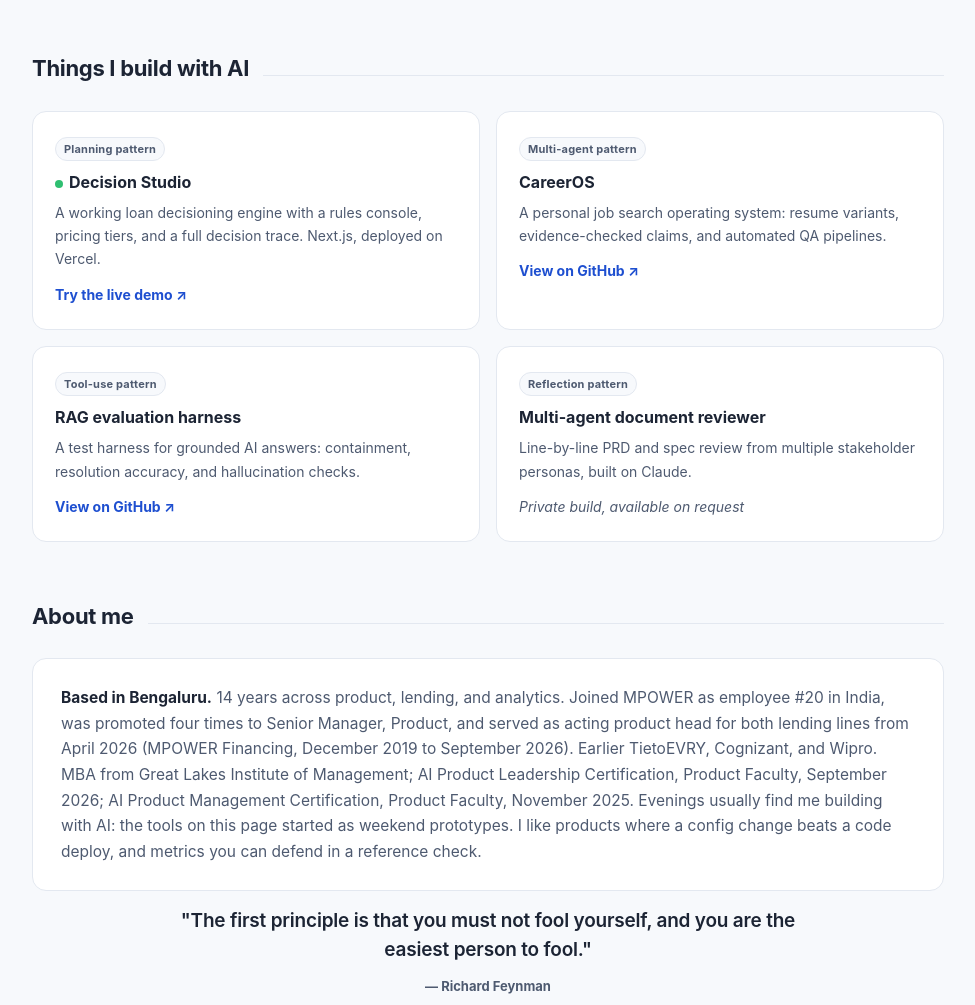
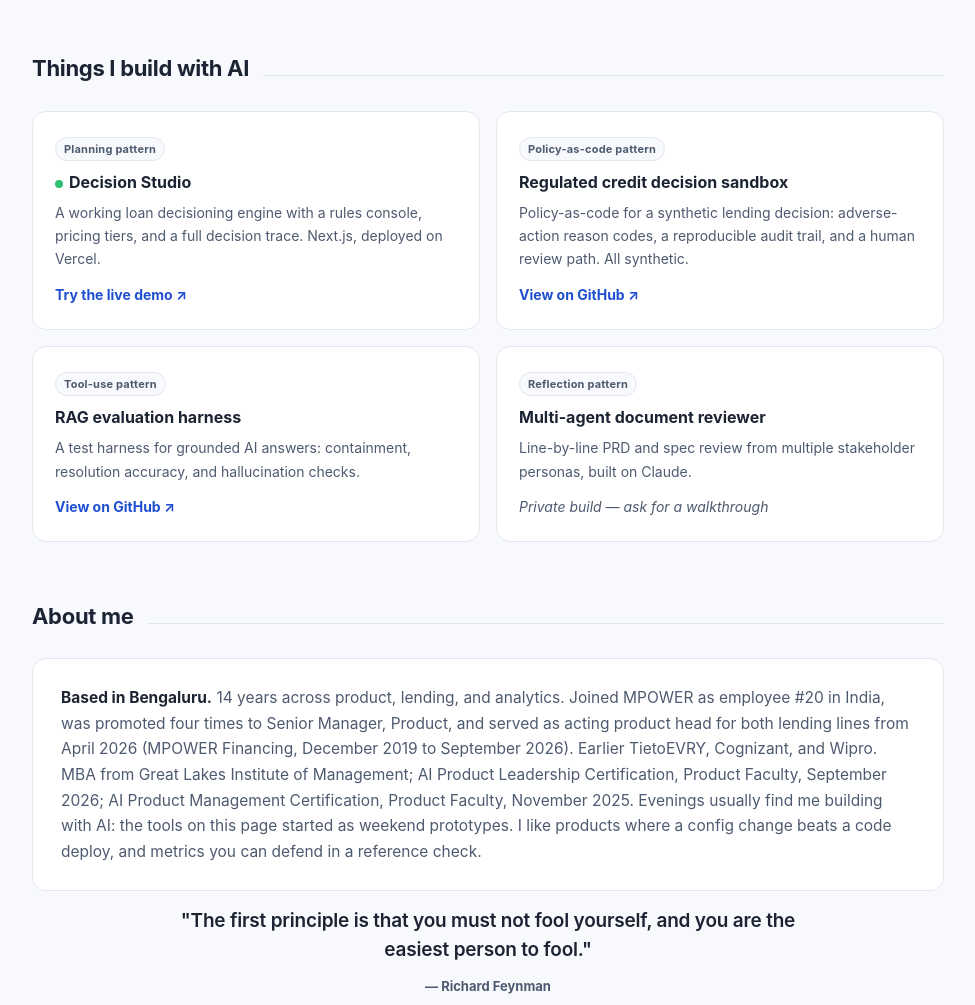
Before and after one commit to subhasishgoswami02/subhasishgoswami02.github.io, a plain HTML site: page index.html in a window 1280 px wide. Shown: the part 2620-3625 px from the top of the page, without its empty margins (152-1127 px from the left). Drawn offline with Linux system fonts and the light colour scheme.

Commit message:
Harden public copy: soft footer, drop CareerOS, Product Leader meta
Remove job-search language from the footer, replace the CareerOS build
card with the regulated credit sandbox, and align meta description with
Product Leader positioning before the Lovable redesign pass.

Co-authored-by: Cursor <cursoragent@cursor.com>

```diff
--- a/index.html
+++ b/index.html
@@ -4,7 +4,7 @@
 <meta charset="UTF-8">
 <meta name="viewport" content="width=device-width, initial-scale=1">
 <title>Subhasish Goswami | Product Leader, Fintech Lending and AI</title>
-<meta name="description" content="Subhasish Goswami, Senior Product Manager. 14 years across fintech lending, credit decisioning, and AI products. Roughly $550M disbursed, sub-10-second decisioning, 98% AI containment.">
+<meta name="description" content="Subhasish Goswami, Product Leader. 14 years across fintech lending, credit decisioning, and AI products. Roughly $550M disbursed, sub-10-second decisioning, 98% AI containment.">
 <meta property="og:title" content="Subhasish Goswami | Product Leader, Fintech Lending and AI">
 <meta property="og:description" content="Case studies, live builds, and metrics that survive a reference check. ~$550M disbursed, ~10x growth, sub-10-second decisioning, 98% AI containment.">
 <meta property="og:image" content="https://subhasishgoswami02.github.io/thumb.png?v=3">
@@ -354,10 +354,10 @@ footer .fine a { color: var(--accent); text-decoration: none; }
         <a href="https://decision-studio-one.vercel.app" target="_blank" rel="noopener noreferrer">Try the live demo ↗</a>
       </div>
       <div class="build">
-        <span class="build-tag">Multi-agent pattern</span>
-        <h3>CareerOS</h3>
-        <p>A personal job search operating system: resume variants, evidence-checked claims, and automated QA pipelines.</p>
-        <a href="https://github.com/subhasishgoswami02/careeros" target="_blank" rel="noopener noreferrer">View on GitHub ↗</a>
+        <span class="build-tag">Policy-as-code pattern</span>
+        <h3>Regulated credit decision sandbox</h3>
+        <p>Policy-as-code for a synthetic lending decision: adverse-action reason codes, a reproducible audit trail, and a human review path. All synthetic.</p>
+        <a href="https://github.com/subhasishgoswami02/regulated-credit-decision-sandbox" target="_blank" rel="noopener noreferrer">View on GitHub ↗</a>
       </div>
       <div class="build">
         <span class="build-tag">Tool-use pattern</span>
@@ -369,7 +369,7 @@ footer .fine a { color: var(--accent); text-decoration: none; }
         <span class="build-tag">Reflection pattern</span>
         <h3>Multi-agent document reviewer</h3>
         <p>Line-by-line PRD and spec review from multiple stakeholder personas, built on Claude.</p>
-        <span class="build-note">Private build, available on request</span>
+        <span class="build-note">Private build — ask for a walkthrough</span>
       </div>
     </div>
   </section>
@@ -467,7 +467,7 @@ footer .fine a { color: var(--accent); text-decoration: none; }
   <div class="wrap">
     <div class="card">
       <h2>Building a lending or AI product?</h2>
-      <p>Happy to talk about Senior Product Manager through Group Product Manager work in lending, payments, and applied AI.</p>
+      <p>Happy to talk.</p>
       <a class="btn solid" href="mailto:subhasishgoswami02@gmail.com">Email me</a>
     </div>
     <p class="fine"><a href="mailto:subhasishgoswami02@gmail.com">subhasishgoswami02@gmail.com</a> · <a href="https://www.linkedin.com/in/subhasishgoswami/" target="_blank" rel="noopener noreferrer">LinkedIn ↗</a> · <a href="https://github.com/subhasishgoswami02" target="_blank" rel="noopener noreferrer">GitHub ↗</a></p>
```
